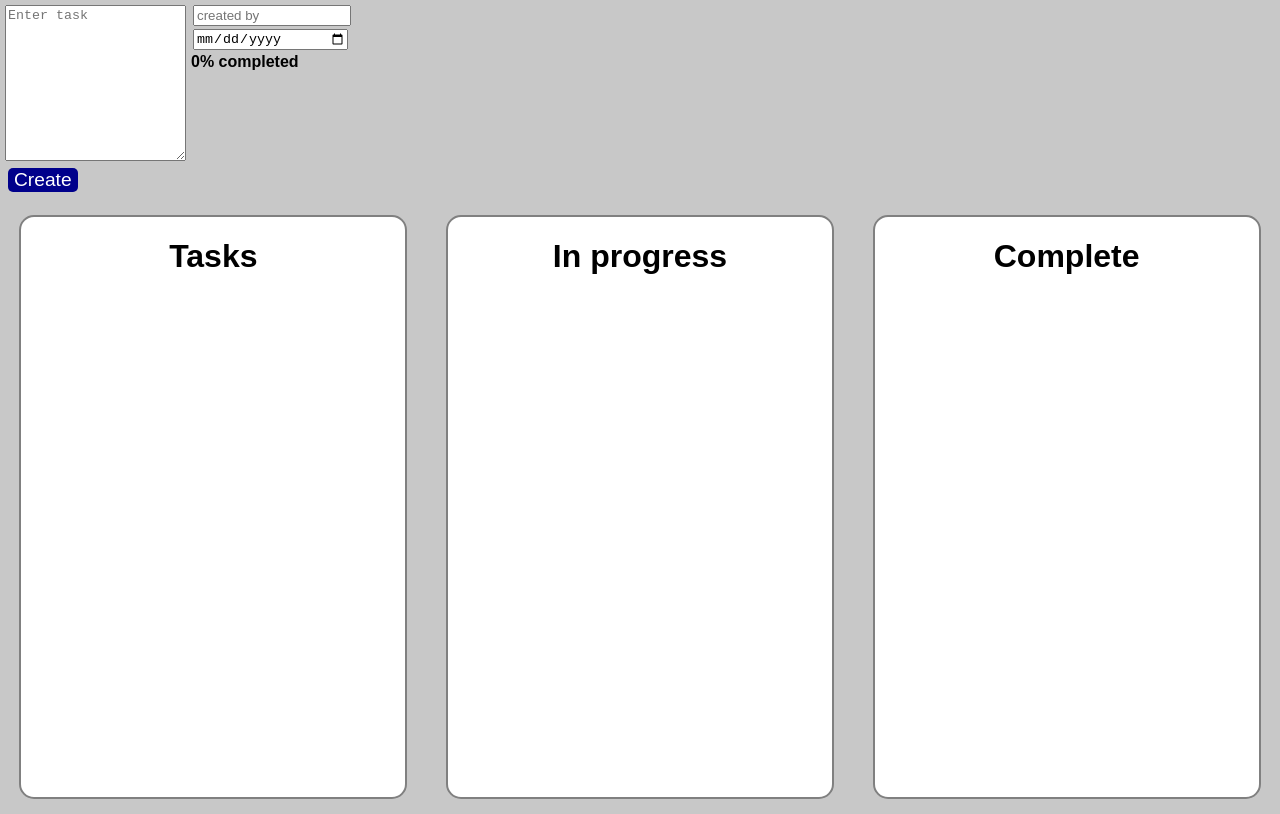
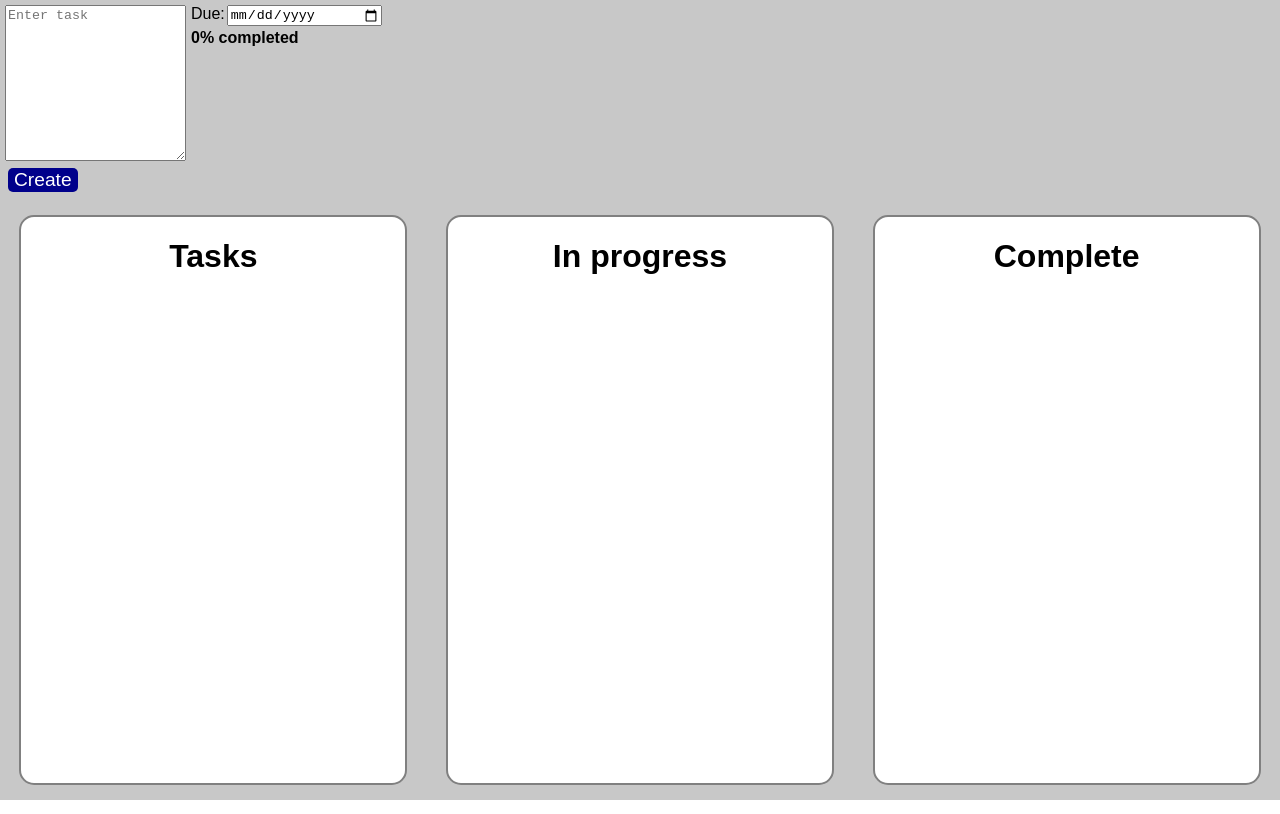
Before and after one commit to Adam-Arezza/sticky-board, a Vue app: page / in a window 1280 px wide. Built offline with nearby package versions, Linux system fonts and the light colour scheme.

Commit message:
Added due date, fixed save to include when a note is deleted

```diff
--- a/src/App.vue
+++ b/src/App.vue
@@ -1,7 +1,7 @@
 <template>
   <div id="app">
     <InputHeader v-on:createSticky="createSticky" v-bind:stickies="stickies" v-bind:columns="columns"></InputHeader>
-    <StickyBoard v-bind:stickies="stickies" v-bind:columns="columns" v-on:transfer="moveSticky"></StickyBoard>
+    <StickyBoard v-bind:stickies="stickies" v-bind:columns="columns" v-on:transfer="moveSticky" v-on:delete="deleteNote"></StickyBoard>
   </div>
 </template>
 
@@ -19,13 +19,13 @@ export default {
     };
   },
   methods: {
-    createSticky(content, created, date) {
+    createSticky(content, date, due) {
       this.stickies.push({
         stickyId: "S" + (this.count + 1),
         content: content,
         column: "Tasks",
-        createdBy: created,
-        date: date
+        date: date,
+        due: due
       });
       this.count++;
       this.saveStickies()
@@ -45,6 +45,11 @@ export default {
         let stickies = JSON.parse(localStorage.getItem("boardData"))
         this.stickies = stickies
       }
+    },
+    deleteNote(id) {
+      let note = this.stickies.findIndex(sticky => sticky.stickyId == id);
+      this.stickies.splice(note, 1);
+      this.saveStickies()
     }
   },
   created() {
@@ -58,6 +63,7 @@ body {
   margin: 0px;
 }
 #app {
+  min-height: 100vh;
   background: rgb(200,200,200);
   font-family: Arial, Helvetica, sans-serif;
 }
--- a/src/components/Column.vue
+++ b/src/components/Column.vue
@@ -58,7 +58,6 @@ export default {
   width: 30%;
   margin: 15px;
   border: grey solid 2px;
-  height: 580px;
   text-align: center;
   border-radius: 15px;
   align-items: center;
--- a/src/components/InputHeader.vue
+++ b/src/components/InputHeader.vue
@@ -5,8 +5,11 @@
       <button class="createBtn" @click="createSticky">Create</button>
     </div>
     <div class="details">
-      <input class="detail" placeholder="created by" v-model="created" />
-      <input class="detail" type="date" />
+      <!-- <input class="detail" placeholder="created by" v-model="created" /> -->
+      <div>
+        <label for="due=date">Due:</label>
+        <input id="due-date" class="detail" type="date" v-model="dueDate" />
+      </div>
       <Progress v-bind:stickies="stickies" v-bind:columns="columns"></Progress>
     </div>
   </div>
@@ -20,18 +23,19 @@ export default {
   data() {
     return {
       task: "",
-      created: ""
+      dueDate: undefined
     };
   },
   methods: {
     createSticky() {
-      if (!this.created) {
-        return alert("please input the task creator");
+      if (!this.dueDate) {
+        return alert("please input the task due date");
       }
       let date = new Date();
-      this.$emit("createSticky", this.task, this.created, date);
+      this.$emit("createSticky", this.task, date, this.dueDate);
       this.task = "";
       this.created = "";
+      this.dueDate = undefined;
     }
   }
 };
--- a/src/components/StickyBoard.vue
+++ b/src/components/StickyBoard.vue
@@ -31,8 +31,7 @@ export default {
       return notes;
     },
     deleteNote(id) {
-      let note = this.stickies.findIndex(sticky => sticky.stickyId == id);
-      this.stickies.splice(note, 1);
+      this.$emit('delete', id)
     },
     transferSticky(data, col) {
       this.$emit('transfer', data, col)
@@ -47,5 +46,6 @@ export default {
   flex-direction: row;
   justify-content: space-around;
   flex-wrap: wrap;
+  height: 75vh;
 }
 </style>
--- a/src/components/sticky-note.vue
+++ b/src/components/sticky-note.vue
@@ -7,11 +7,14 @@
     @dragover.stop
   >
     <p>{{note.content}}</p>
-    <p>created by: {{note.createdBy}}</p>
     <button @click="deleteNote(note.stickyId)">Delete</button>
     <p class="date">
       <strong>Created date:</strong>
       {{note.date}}
+    </p>
+    <p class="date">
+      <strong>Due:</strong>
+      {{note.due}}
     </p>
   </div>
 </template>
```
